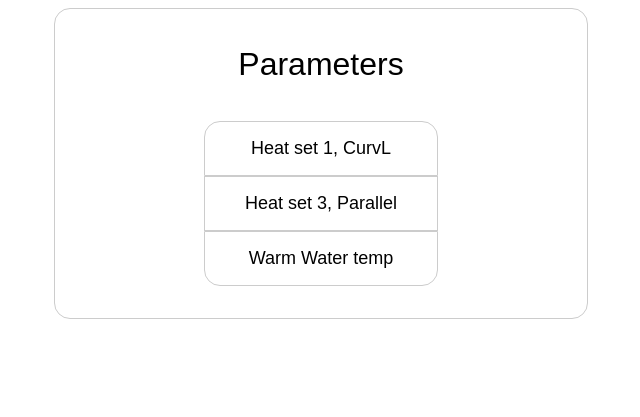
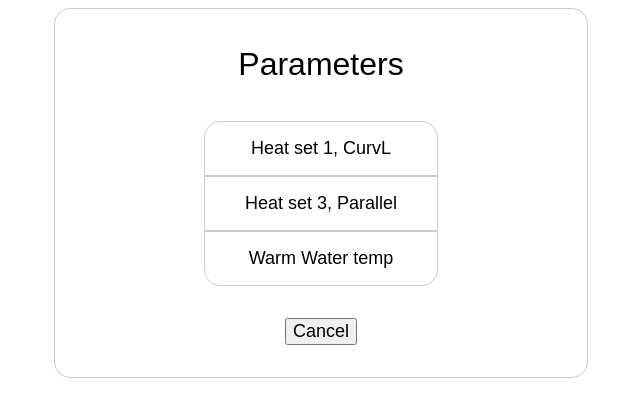
Before and after one commit to mes3n/varmeserver, a Flask app: page /list_parameters in a window 1280 px wide. Shown: the top 417 px of the page, without its empty margins (319-959 px from the left). Run offline with Flask 2, Linux system fonts and the light colour scheme.

Commit message:
added cancel button

```diff
--- a/static/css/menu.css
+++ b/static/css/menu.css
@@ -71,6 +71,9 @@ li:last-child {
 }
 
 a {
+  margin: 0 auto;
+  width: 200px;
+
   font: 1em sans-serif;
   font-size: large;
 
@@ -87,3 +90,8 @@ label[for="info"] {
   width: 500px;
   text-align: center;
 }
+
+button {
+  margin: 0 auto;
+  font: 1em sans-serif;
+}
--- a/templates/edit_parameter.html
+++ b/templates/edit_parameter.html
@@ -29,7 +29,7 @@
           </li>
 
           <li class="button">
-            <button type="submit" name="action" value="set" >Set</button>
+            <button type="submit" name="action" value="set" >Save</button>
             <button type="submit" name="action" value="delete" >Delete</button>
             <button type="submit" name="action" value="cancel" >Cancel</button>
           </li>
--- a/templates/home.html
+++ b/templates/home.html
@@ -4,11 +4,12 @@
   <body>
     <header>
       <div class="container">
-        <h1 class="logo">Navigation</h1>
+        <h1 class="logo">Home</h1>
         <strong>
           <ul class="menu">
             <li><a href="{{ url_for('add_parameter') }}">Add parameter</a></li>
             <li><a href="{{ url_for('list_parameters') }}">List parameters</a></li>
+            <li><a href="{{ url_for('database') }}">Get database</a></li>
           </ul>
         </strong>
         <label for="info" >{{ status }}</label>
--- a/templates/list_parameters.html
+++ b/templates/list_parameters.html
@@ -12,6 +12,11 @@
             {% endfor %}
           </ul>
         </strong>
+        <ul class="menu">
+          <a href="{{ url_for('home') }}">
+            <button>Cancel</button>
+          </a>
+        </ul>
       </div>
     </header>
   </body>
```
